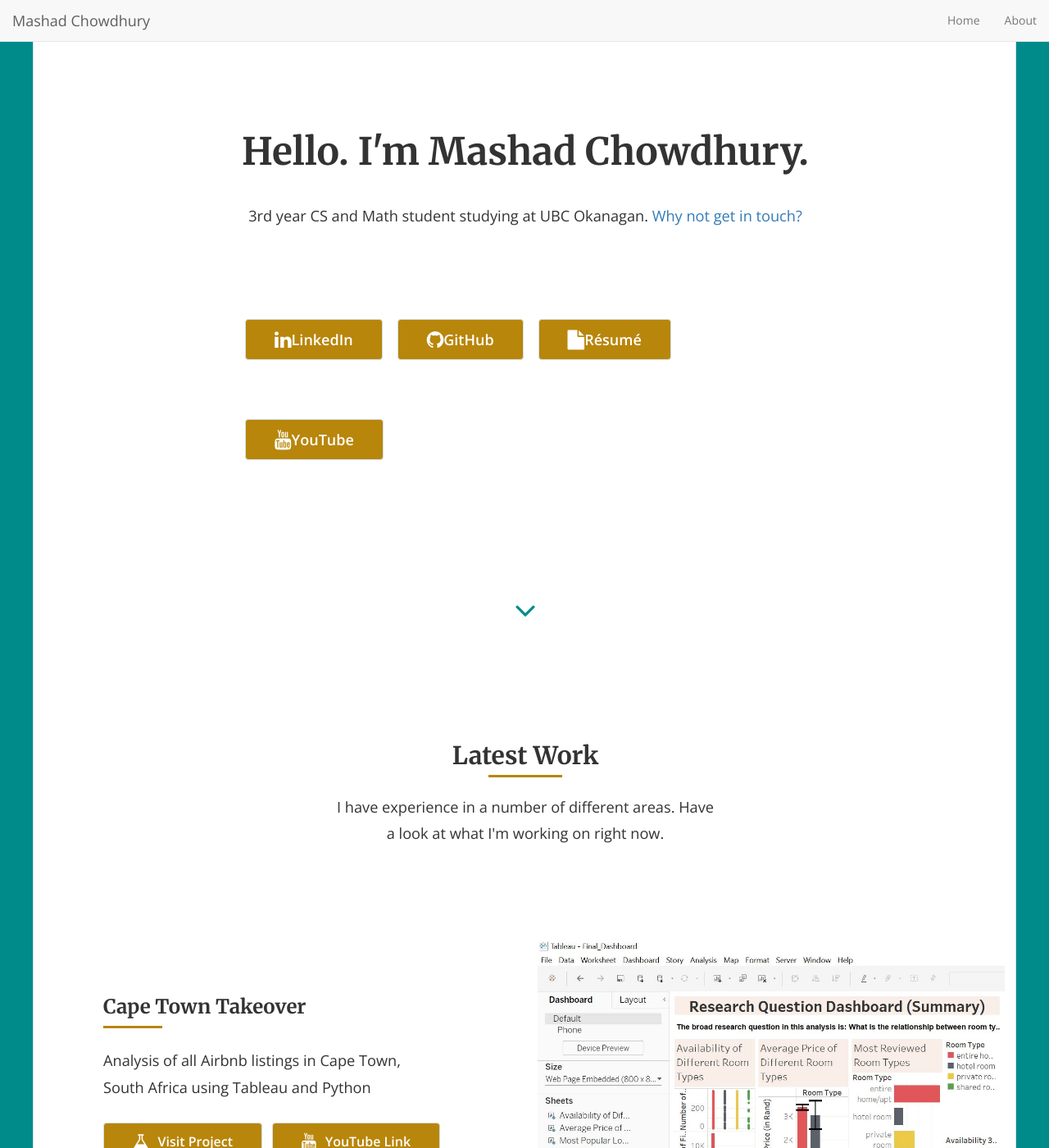
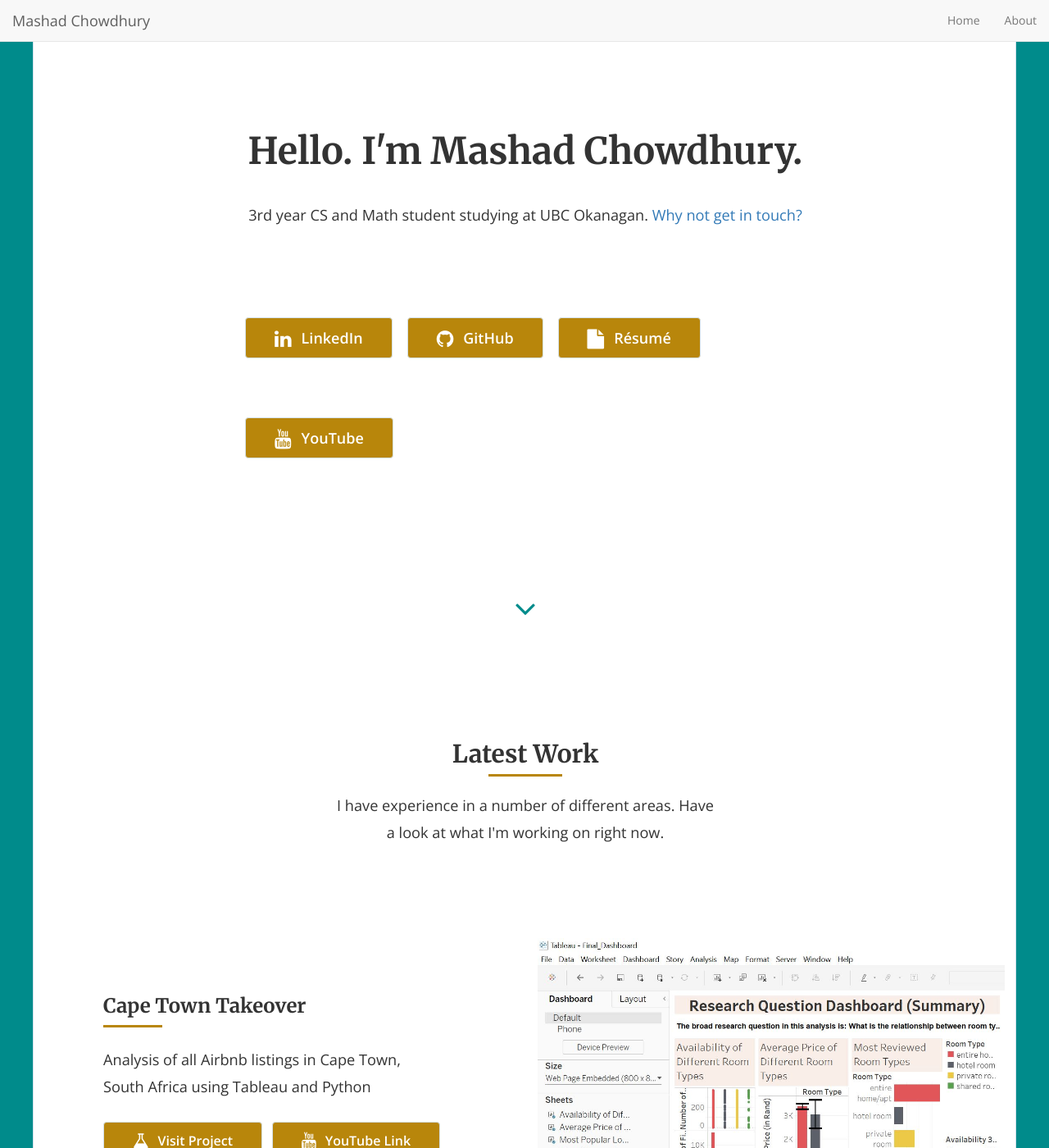
Before and after one commit to mashadchowdhury/mashadchowdhury.github.io, a Jekyll site: the page built from index.html, in a window 1280 px wide and 1400 px high. Shown: the whole window at 82% size. Built offline with Jekyll 4.4.1, drawn with Linux system fonts in a browser that asks for light colours; nearby versions of some CDN libraries; the list of posts is cut into pages by our own code.

Commit message:
Update style.scss

```diff
--- a/css/style.scss
+++ b/css/style.scss
@@ -133,7 +133,7 @@
     width: 100%;
   }
   h1 {
-    font-size: 46px;
+    font-size: 45px;
   }
   p {
     margin: 2em 0 4em 0;
@@ -142,7 +142,7 @@
     margin: 0 auto;
     display: table;
     i {
-      padding-right: 0;
+      padding-right: 0.5em;
     }
   }
 }
```
